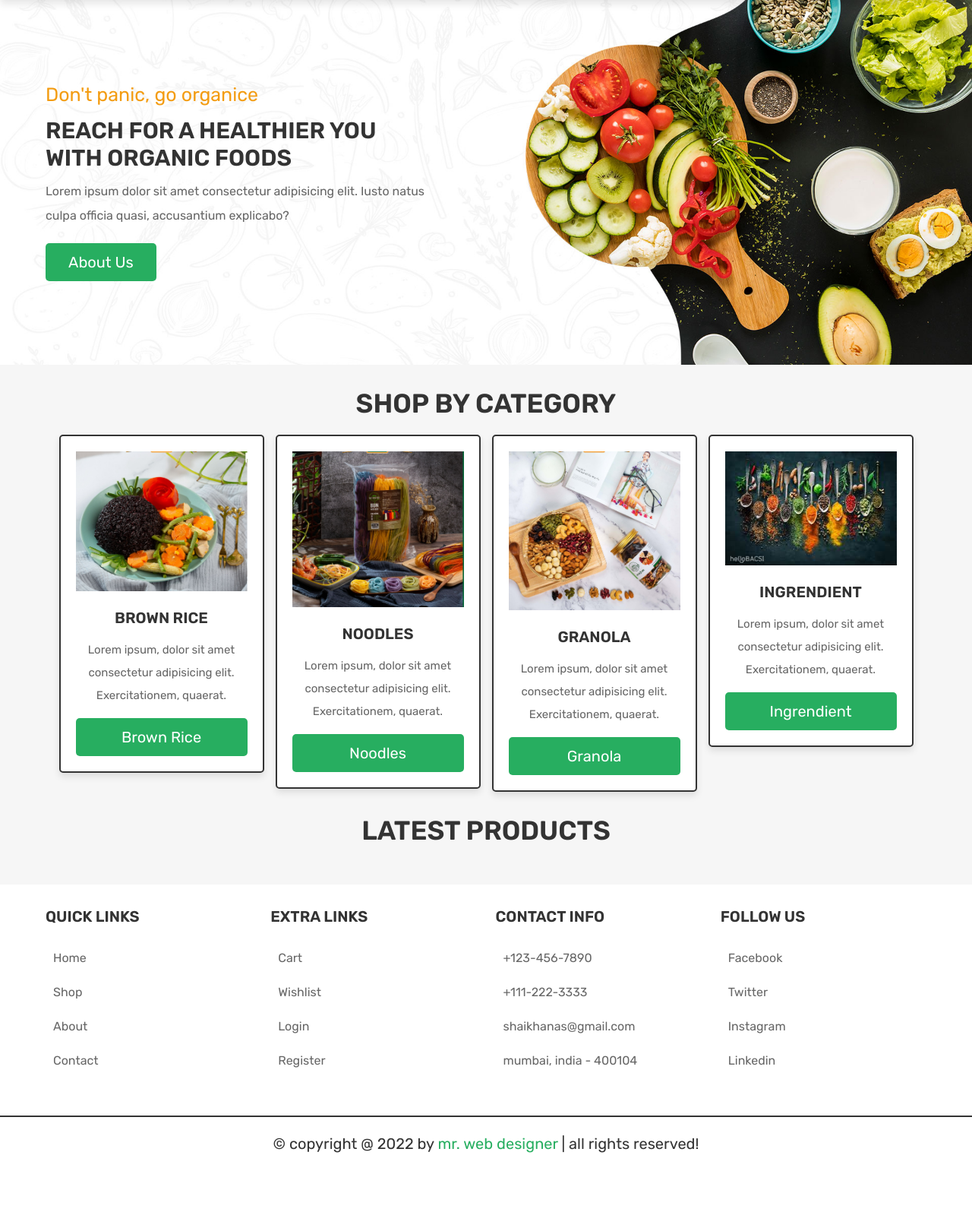
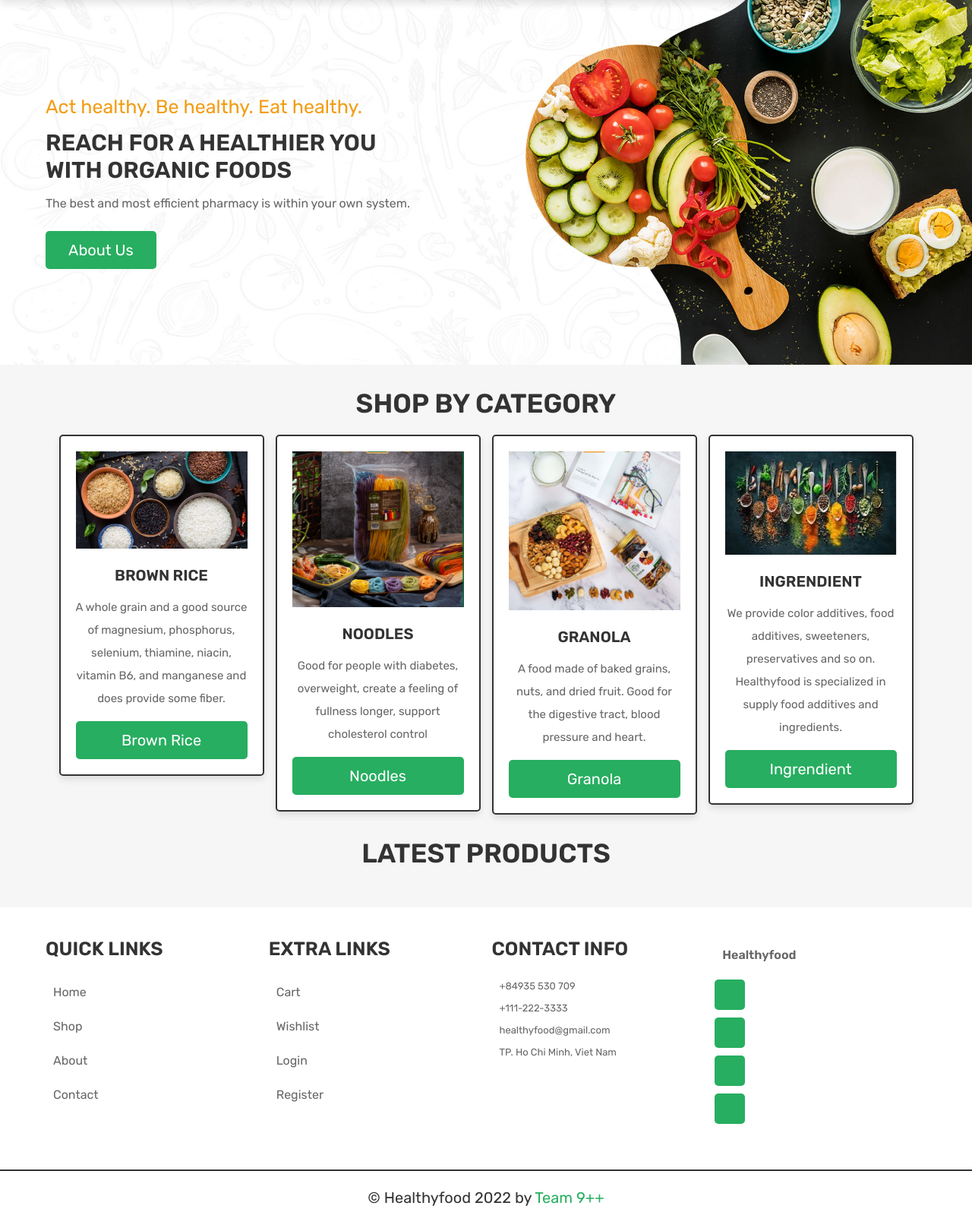
Before and after one commit to KuroHiyuki/Website_Designed_Lecture, a PHP site: page /home.php in a window 1280 px wide. Shown: the part 98-1714 px from the top of the page at 76% size. Before the commit the page ends 1615 px from the top, so only its background shows below. Run offline with PHP 8.4, Linux system fonts and the light colour scheme.

Commit message:
test lai giup t

```diff
--- a/css/style.css
+++ b/css/style.css
@@ -327,6 +327,7 @@
    font-size: 2rem;
 }
 
+
 .contact form{
    margin:0 auto;
    max-width: 50rem;
@@ -378,6 +379,10 @@
    width: auto;
    margin-top: 0;
 }
+
+
+
+
 
 .wishlist .box-container{
    display: grid;
@@ -485,7 +490,7 @@
 .wishlist .wishlist-total p span{
    color:var(--red);
 }
-
+/*
 .shopping-cart .box-container{
    display: grid;
    grid-template-columns: repeat(auto-fit, 35rem);
@@ -602,7 +607,7 @@
 .shopping-cart .cart-total p span{
    color:var(--red);
 }
-
+*/
 .display-orders{
    text-align: center;
    padding-bottom: 0;
@@ -755,7 +760,88 @@
    color:var(--green);
 }
 
+.flex{
+   background:#eee;
+   display: flex;
+   align-items: center;
+   justify-content: space-between;
+   padding:2rem 9%;
+ }
 
+ .logo{
+   color:var(--black);
+   font-weight: bolder;
+   font-size: 3rem;
+ }
+
+ .logo i{
+   padding-right: .5rem;
+   color:var(--green);
+ }
+
+ .flex .search-box-container{
+   display: flex;
+   height:5rem;
+ }
+
+ .flex .search-box-container #search-box{
+   height: 100%;
+   width:100%;
+   padding:1rem;
+   font-size: 2rem;
+   color:#333;
+   border:.1rem solid rgba(0,0,0,.3);
+   text-transform: none;
+ }
+
+ .flex .search-box-container label{
+   height: 100%;
+   width:8rem;
+   font-size: 2.5rem;
+   line-height: 5rem;
+   color:#fff;
+   background:var(--green);
+   text-align: center;
+   cursor: pointer;
+ }
+
+ .flex .search-box-container label:hover{
+   background:var(--black);
+ }
+
+.footer .box-container{
+   display: flex;
+   gap:1.5rem;
+   flex-wrap: wrap;
+ }
+
+ .footer .box-container .box{
+   padding:1rem 0;
+   flex:1 1 25rem;
+ }
+
+ .footer .box-container .box .share a{
+   padding:0;
+   height:4rem;
+   width:4rem;
+   line-height: 4rem;
+   text-align: center;
+ }
+
+ .footer .box-container .box h3{
+   font-size: 2.5rem;
+   color:var(--black);
+ }
+
+ .footer .box-container .box p{
+   font-size: 1.3rem;
+   color:#666;
+   padding:.7rem 0;
+ }
+
+ .footer .box-container .box .links{
+   padding:1rem 0;
+ }
 
 
 
--- a/footer.php
+++ b/footer.php
@@ -20,22 +20,24 @@
 
       <div class="box">
          <h3>contact info</h3>
-         <p> <i class="fas fa-phone"></i> +123-456-7890 </p>
+         <p> <i class="fas fa-phone"></i> +84935 530 709 </p>
          <p> <i class="fas fa-phone"></i> +111-222-3333 </p>
-         <p> <i class="fas fa-envelope"></i> shaikhanas@gmail.com </p>
-         <p> <i class="fas fa-map-marker-alt"></i> mumbai, india - 400104 </p>
+         <p> <i class="fas fa-envelope"></i> healthyfood@gmail.com </p>
+         <p> <i class="fas fa-map-marker-alt"></i> TP. Ho Chi Minh, Viet Nam </p>
       </div>
 
       <div class="box">
-         <h3>follow us</h3>
-         <a href="#"> <i class="fab fa-facebook-f"></i> Facebook </a>
-         <a href="#"> <i class="fab fa-twitter"></i> Twitter </a>
-         <a href="#"> <i class="fab fa-instagram"></i> Instagram </a>
-         <a href="#"> <i class="fab fa-linkedin"></i> Linkedin </a>
-      </div>
+            <a href="#" class="logo"><i class="fas fa-shopping-basket"></i>Healthyfood</a>
+
+            <div class="share">
+                <a href="#" class="btn fab fa-facebook-f"></a>
+                <a href="#" class="btn fab fa-twitter"></a>
+                <a href="#" class="btn fab fa-instagram"></a>
+                <a href="#" class="btn fab fa-linkedin"></a>
+            </div>
 
    </section>
 
-   <p class="credit"> &copy; copyright @ <?= date('Y'); ?> by <span>mr. web designer</span> | all rights reserved! </p>
+   <p class="credit"> &copy; Healthyfood <?= date('Y'); ?> by <span>Team 9++</span></p>
 
 </footer>
--- a/home.php
+++ b/home.php
@@ -27,9 +27,9 @@ session_start();
    <section class="home">
 
       <div class="content">
-         <span>Don't panic, go organice</span>
+         <span>Act healthy. Be healthy. Eat healthy.</span>
          <h3>Reach For A Healthier You With Organic Foods</h3>
-         <p>Lorem ipsum dolor sit amet consectetur adipisicing elit. Iusto natus culpa officia quasi, accusantium explicabo?</p>
+         <p>The best and most efficient pharmacy is within your own system.</p>
          <a href="about.php" class="btn">about us</a>
       </div>
 
@@ -44,30 +44,30 @@ session_start();
    <div class="box-container">
 
       <div class="box">
-         <img src="images/brow rice.png" alt="">
+         <img src="images/browrice.png" alt="">
          <h3>Brown rice</h3>
-         <p>Lorem ipsum, dolor sit amet consectetur adipisicing elit. Exercitationem, quaerat.</p>
+         <p>A whole grain and a good source of magnesium, phosphorus, selenium, thiamine, niacin, vitamin B6, and manganese and does provide some fiber.</p>
          <a href="category.php?category=fruits" class="btn">Brown rice</a>
       </div>
 
       <div class="box">
          <img src="images/noodle_3.png" alt="">
          <h3>Noodles</h3>
-         <p>Lorem ipsum, dolor sit amet consectetur adipisicing elit. Exercitationem, quaerat.</p>
+         <p>Good for people with diabetes, overweight, create a feeling of fullness longer, support cholesterol control</p>
          <a href="category.php?category=meat" class="btn">Noodles</a>
       </div>
 
       <div class="box">
          <img src="images/granola_1.png" alt="">
          <h3>Granola</h3>
-         <p>Lorem ipsum, dolor sit amet consectetur adipisicing elit. Exercitationem, quaerat.</p>
+         <p>A food made of baked grains, nuts, and dried fruit. Good for the digestive tract, blood pressure and heart.</p>
          <a href="category.php?category=vegitables" class="btn">Granola</a>
       </div>
 
       <div class="box">
-         <img src="images/ingredient_1.jpg" alt="">
+         <img src="images/ingredient.jpg" alt="">
          <h3>Ingrendient</h3>
-         <p>Lorem ipsum, dolor sit amet consectetur adipisicing elit. Exercitationem, quaerat.</p>
+         <p>We provide color additives, food additives, sweeteners, preservatives and so on. Healthyfood is specialized in supply food additives and ingredients.</p>
          <a href="category.php?category=fish" class="btn">Ingrendient</a>
       </div>
 
@@ -84,6 +84,7 @@ session_start();
 
 </section>
 
+
 <?php include 'footer.php'; ?>
 
 <script src="js/script.js"></script>
```
Also changed, not shown: images/browrice.png (added), images/ingredient.jpg (added), images/ingredient_1.jpg (deleted).
